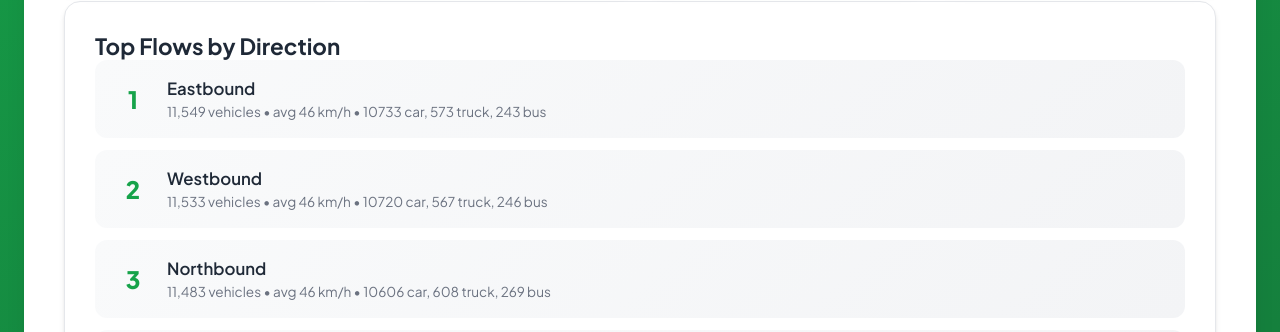
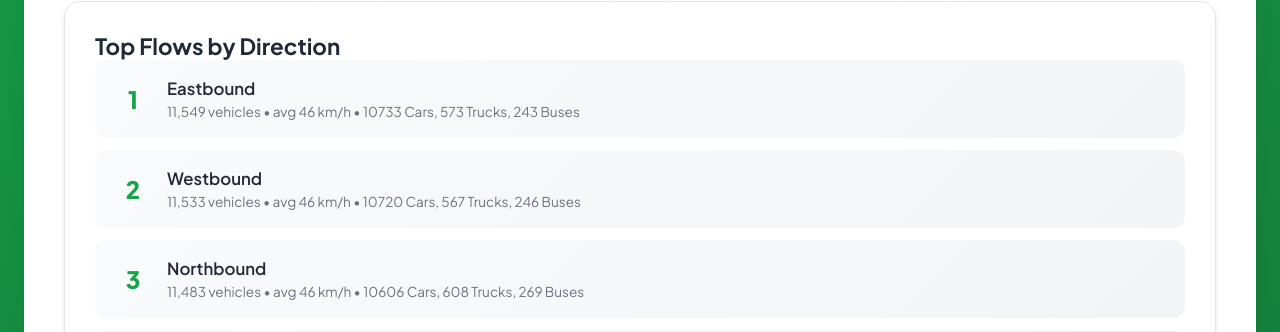
Before and after one commit to vaishnaviladdika/fin_dep_iris, a React (Vite) app: page / in a window 1280 px wide. Shown: the part 468-800 px from the top of the page. Built offline with nearby package versions, Linux system fonts and the light colour scheme.

Commit message:
fix: pluralize vehicle types in Top Flows list

```diff
--- a/src/components/OverviewPage.jsx
+++ b/src/components/OverviewPage.jsx
@@ -22,8 +22,19 @@ export default function OverviewPage({ reportType }) {
         reportType === 'monthly' ? 'Monthly (September)' :
           'Sept 5–11';
 
+  const pluralizeStats = (stats) => {
+    if (!stats) return stats;
+    return stats
+      .replace(/\bcar\b/g, 'Cars')
+      .replace(/\btruck\b/g, 'Trucks')
+      .replace(/\bbus\b/g, 'Buses')
+      .replace(/\bCar\b/g, 'Cars')
+      .replace(/\bTruck\b/g, 'Trucks')
+      .replace(/\bBus\b/g, 'Buses');
+  };
+
   const handleIntersectionClick = (item) => {
-    toast.info(`#${item.rank} ${item.name}`, { description: item.stats });
+    toast.info(`#${item.rank} ${item.name}`, { description: pluralizeStats(item.stats) });
   };
 
   return (
@@ -61,7 +72,7 @@ export default function OverviewPage({ reportType }) {
               <span className="intersection-rank">{item.rank}</span>
               <div className="intersection-info">
                 <div className="intersection-name">{item.name}</div>
-                <div className="intersection-stats">{item.stats}</div>
+                <div className="intersection-stats">{pluralizeStats(item.stats)}</div>
               </div>
             </button>
           ))}
```
